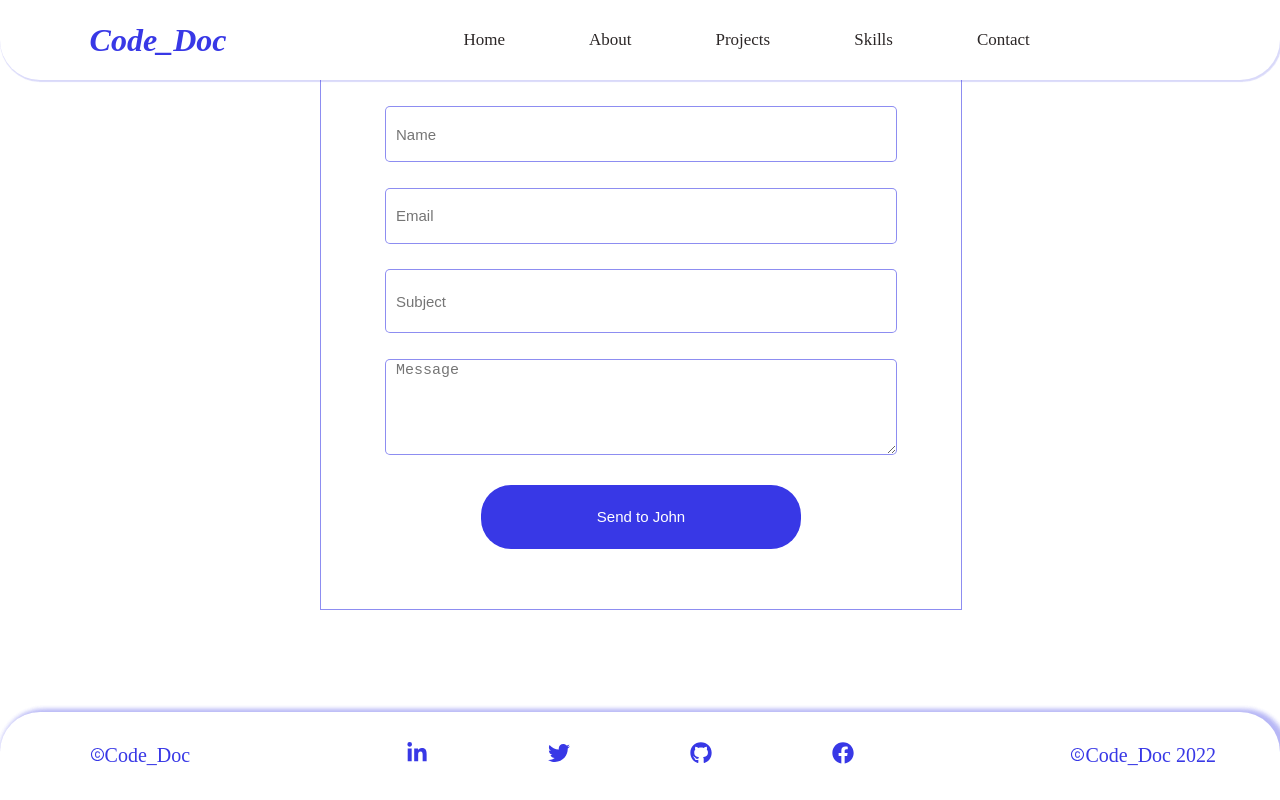
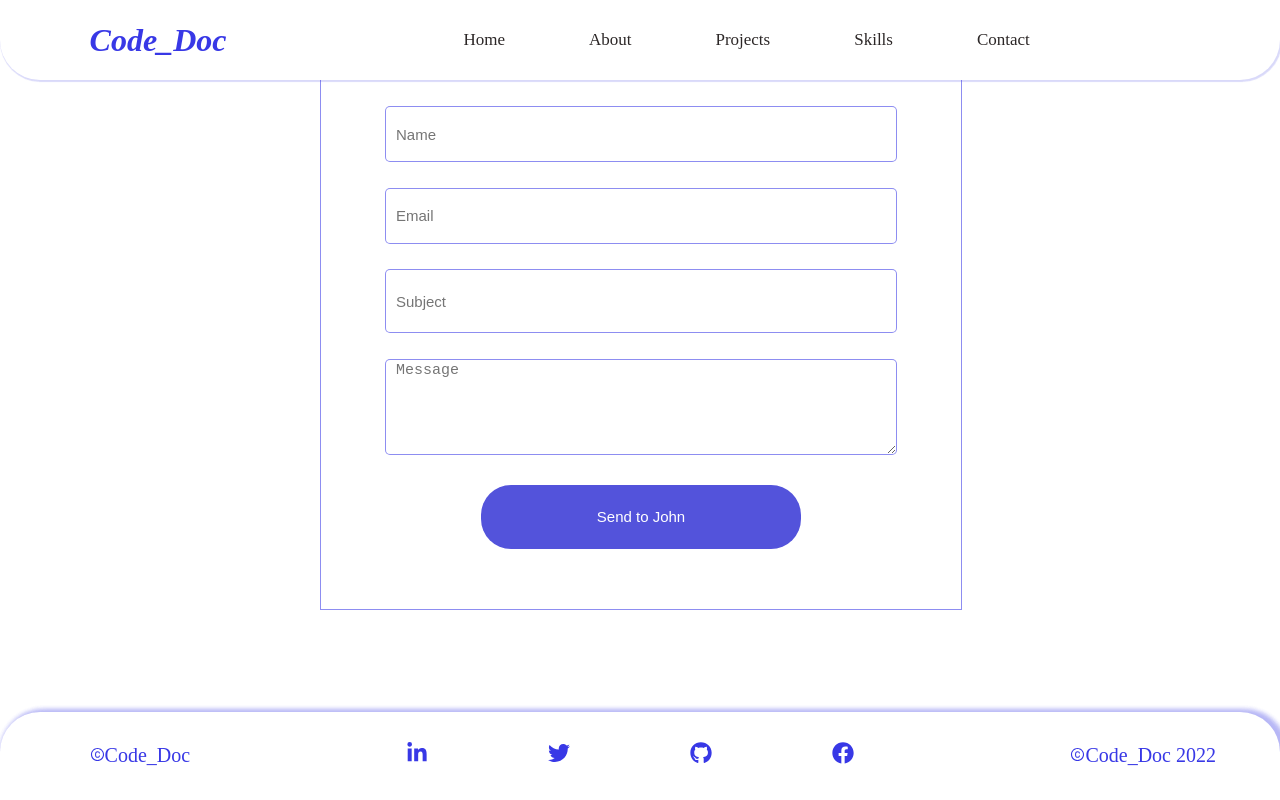
Before and after one commit to john257398/johnPortfolio, a React (Create React App) app: page / in a window 1280 px wide. In both pictures the pointer is over the button "Send to John". Shown: the part 2226-3026 px from the top of the page. Built offline with nearby package versions, Linux system fonts and the light colour scheme.

Commit message:
ten commit

```diff
--- a/src/cssFiles/portfolio.css
+++ b/src/cssFiles/portfolio.css
@@ -668,6 +668,11 @@ a {
   color: white;
   font-size: 15px;
   box-sizing: border-box;
+  cursor: pointer;
+}
+.contactChild5:hover{
+  transition-duration: .5s;
+  background-color: rgb(83, 83, 219);
 }
 .navDown {
   margin-top: 8%;
```
